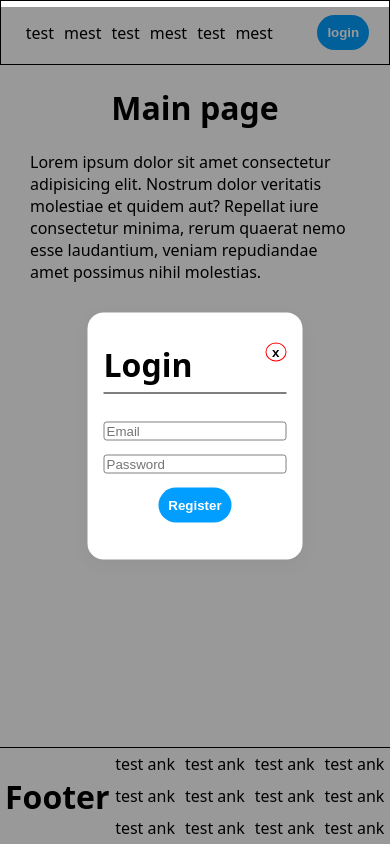
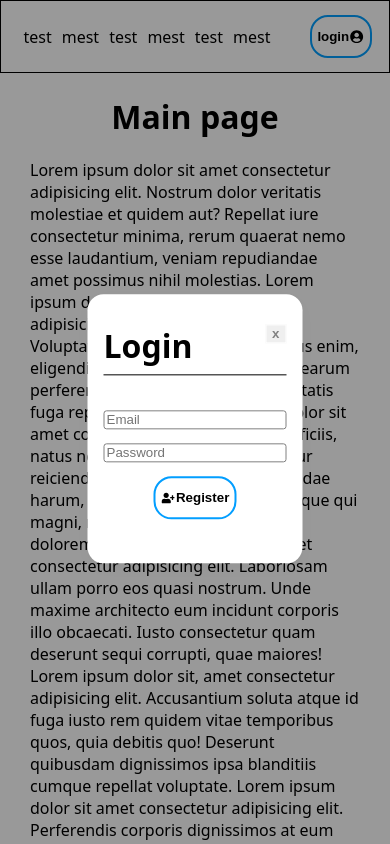
Before and after one commit to somlom/E-Com-Shop, a React app: page / in a window 390 px wide. Both pictures are taken after a click on the button "login". Shown: the top 844 px of the page. Built offline with nearby package versions, Linux system fonts and the light colour scheme.

Commit message:
Modified modal(ptimization for mobile)

```diff
--- a/package.json
+++ b/package.json
@@ -15,6 +15,7 @@
     "@babel/preset-react": "^7.18.6",
     "react": "^18.2.0",
     "react-dom": "^18.2.0",
+    "react-icons": "^4.6.0",
     "react-router-dom": "^6.4.3"
   },
   "devDependencies": {
--- a/src/components/Auth.jsx
+++ b/src/components/Auth.jsx
@@ -1,13 +1,24 @@
 import React from 'react'
+import {FaUserPlus} from "react-icons/fa"
+
 
 export const Login = () => {
+
+    const [input, setInput] = React.useState({});
+
+    const call = () => {
+        return alert("Submited!")
+    }
+
     return (
-        <div className='modal_content'>
-            <form onSubmit={()=>alert("Submited!")}>
-                <input type="email" placeholder="Email" />
-                <input type="password" placeholder="Password" />
-                <button className="login_button button" type='submit'>Register</button>
-            </form>
+        <div>
+            <div className='modal_content'>
+                <form onSubmit={call}>
+                    <input type="email" placeholder="Email" />
+                    <input type="password" placeholder="Password" />
+                    <button className="login_button button" id="1" type='submit'><FaUserPlus/> Register</button>
+                </form>
+            </div>
         </div>
     )
 }
--- a/src/components/Modal.jsx
+++ b/src/components/Modal.jsx
@@ -24,7 +24,6 @@ export const Modal = ({ children, handle_modal }) => {
                         <h1>Login</h1>
                     </div>
                     {children}
-
                 </div>
             </div>
         </div>
--- a/src/components/Navigation.jsx
+++ b/src/components/Navigation.jsx
@@ -1,5 +1,7 @@
 import React from 'react'
+import { FaUserCircle } from 'react-icons/fa';
 import { Login, Register, Reset } from './Auth';
+
 
 import { Modal } from './Modal'
 
@@ -23,7 +25,7 @@ export const Navigation = () => {
       </div>
 
       <div className='nav_column login'>
-        <button className='login_button button' onClick={() => handle_modal(true)}>login</button>
+        <button className='login_button button' onClick={() => handle_modal(true)}>login <FaUserCircle/></button>
       </div>
       {modal_state &&
         <Modal handle_modal={handle_modal}>
--- a/src/css/App.css
+++ b/src/css/App.css
@@ -1,6 +1,6 @@
 body{
     margin: 0;
-    font-family:system-ui, -apple-system, BlinkMacSystemFont, 'Segoe UI', Roboto, Oxygen, Ubuntu, Cantarell, 'Open Sans', 'Helvetica Neue', sans-serif
+    font-family:system-ui, -apple-system, BlinkMacSystemFont, 'Segoe UI', Roboto, Oxygen, Ubuntu, Cantarell, 'Open Sans', 'Helvetica Neue', sans-serif;
 }
 
 h1.title{
--- a/src/css/Layout.css
+++ b/src/css/Layout.css
@@ -1,5 +1,5 @@
 .layout {
-    min-height: 100vh;
+    height: 100vh;
     display: flex;
     flex-direction: column;
 }
@@ -20,7 +20,6 @@
 }
 
 .nav * {
-    /* border: solid 1px black; */
     margin: 3px;
     width: content-box;
     display: flex;
@@ -38,8 +37,7 @@
     display: inline-block;
 }
 
-.nav_column * {
-    /* border: solid 1px black; */
+.nav_column a {
     padding: 5px;
     text-align: center
 }
@@ -57,13 +55,11 @@
     border-top: solid 1px black;
     display: flex;
     flex-direction: row;
-    /* flex-wrap: wrap; */
     align-items: center;
     justify-content: center;
 }
 
 .footer_data {
-    /* border: solid 1px black; */
     display: flex;
     flex-direction: row;
     flex-wrap: wrap;
@@ -72,7 +68,6 @@
 }
 
 .footer_data * {
-    /* border: solid 1px black; */
     width: fit-content;
     height: min-content;
     margin: 5px;
@@ -98,6 +93,7 @@ a.link:active {
 /* ###### MODAL */
 
 .fade_layer {
+    margin: 0;
     background-color: rgba(0, 0, 0, 0.4);
     width: 100vw;
     height: 100vh;
@@ -105,7 +101,7 @@ a.link:active {
     top: 50%;
     left: 50%;
     transform: translate(-50%, -50%);
-    position: absolute;
+    position: fixed;
 }
 
 .centered {
@@ -116,12 +112,12 @@ a.link:active {
 }
 
 .modal {
-    width: fit-content;
-    height: fit-content;
+    width: min-content;
+    height: min-content;
     background: white;
     color: black;
     padding: 16px;
-    z-index: 1;
+    z-index: 10;
     border-radius: 16px;
     box-shadow: 0 5px 20px 0 rgba(0, 0, 0, 0.04);
     display: flex;
@@ -133,7 +129,6 @@ a.link:active {
     border-bottom: solid 1px black;
     display: flex;
     flex-direction: row-reverse;
-    /* align-content: stretch; */
     justify-content: space-between;
     width: 100%;
 }
@@ -155,16 +150,29 @@ a.link:active {
 /* ##### BUTTONS */
 
 .login_button {
-    background-color: rgb(2, 158, 255);
-    color: white;
-    border: none;
+    /* background-color: rgb(2, 158, 255); */
+    background-color: white;
+    border: solid 2px rgb(2, 158, 255);
     height: fit-content;
     width: fit-content;
     border-radius: 18px;
     font-weight: bold;
     cursor: pointer;
     transition: opacity 0.15s;
-    padding: 10px;
+    padding: 5px;
+    align-items: center;
+    -webkit-transition: background-color 0.15s;
+}
+
+.login_button * {
+    padding: 1px;
+}
+
+.login_button:hover {
+    color: white;
+    cursor: pointer;
+    background-color: rgb(2, 158, 255);
+    transition: background-color 0.15s;
 }
 
 .button:hover {
@@ -176,23 +184,21 @@ a.link:active {
 }
 
 .close_button {
-    background-color: white;
     text-align: center;
     height: fit-content;
     width: fit-content;
-    /* color: white; */
-    border: solid 1px red;
-    border-radius: 50%;
+    color: gray;
+    border: solid 1px white;
     font-weight: bold;
-    cursor: pointer;
     transition: opacity 0.15s;
-    align-self: flex-start;
+    align-self: stretch;
     /* https://stackoverflow.com/questions/10995165/what-is-the-opposite-of-hover-on-mouse-leave */
     -webkit-transition: background-color 0.15s;
 }
 
 .close_button:hover {
-    background-color: red;
+    background-color: gray;
     color: white;
+    cursor: pointer;
     transition: background-color 0.15s;
 }
--- a/src/pages/App.jsx
+++ b/src/pages/App.jsx
@@ -6,7 +6,7 @@ export default function App() {
   return (
     <Layout>
       <h1 className='title'>Main page</h1>
-      <p>Lorem ipsum dolor sit amet consectetur adipisicing elit. Nostrum dolor veritatis molestiae et quidem aut? Repellat iure consectetur minima, rerum quaerat nemo esse laudantium, veniam repudiandae amet possimus nihil molestias.</p>
+      <p>Lorem ipsum dolor sit amet consectetur adipisicing elit. Nostrum dolor veritatis molestiae et quidem aut? Repellat iure consectetur minima, rerum quaerat nemo esse laudantium, veniam repudiandae amet possimus nihil molestias. Lorem ipsum dolor sit amet consectetur adipisicing elit. Sunt ab omnis sed. Voluptatem, voluptatibus repellendus enim, eligendi omnis sint, sed officiis cum earum perferendis nisi doloremque hic veritatis fuga reprehenderit. Lorem ipsum dolor sit amet consectetur adipisicing elit. Officiis, natus necessitatibus ex nemo tenetur reiciendis sapiente tempora recusandae harum, iure consectetur eius in cumque qui magni, nesciunt voluptatum porro dolorem? Lorem ipsum dolor sit amet consectetur adipisicing elit. Laboriosam ullam porro eos quasi nostrum. Unde maxime architecto eum incidunt corporis illo obcaecati. Iusto consectetur quam deserunt sequi corrupti, quae maiores! Lorem ipsum dolor sit, amet consectetur adipisicing elit. Accusantium soluta atque id fuga iusto rem quidem vitae temporibus quos, quia debitis quo! Deserunt quibusdam dignissimos ipsa blanditiis cumque repellat voluptate. Lorem ipsum dolor sit amet consectetur adipisicing elit. Perferendis corporis dignissimos at eum aut adipisci suscipit repellendus facere iure, maiores unde libero incidunt natus doloribus provident numquam vel commodi. Ipsa!</p>
 
     </Layout>
   )
```
Also changed, not shown: 1 other file (tests, documents, lock files or other folders).
